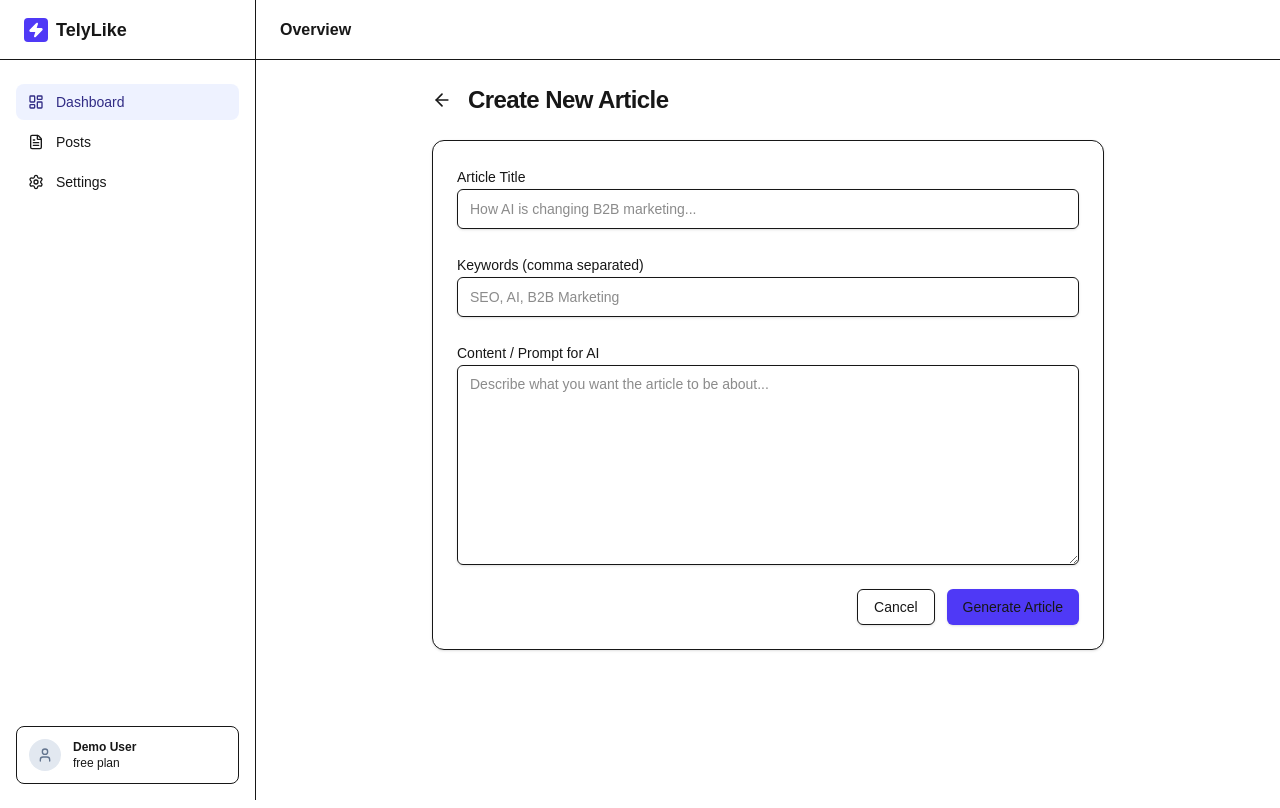
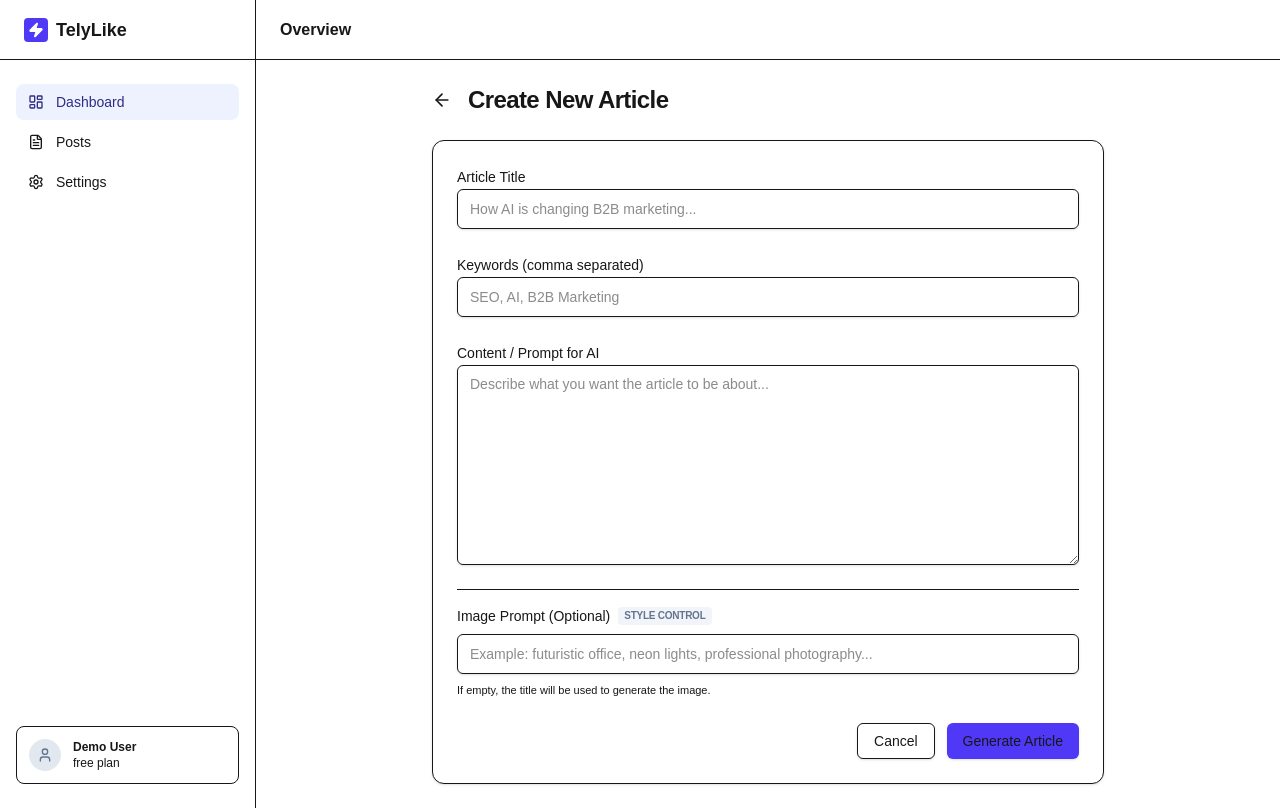
Before and after one commit to gleveque27/blogauto, a Next.js app: page /blog/dashboard/posts/new in a window 1280 px wide. Built offline with nearby package versions, Linux system fonts and the light colour scheme.

Commit message:
fix: resolve vercel build and add custom image prompt

```diff
--- a/src/app/dashboard/posts/actions.ts
+++ b/src/app/dashboard/posts/actions.ts
@@ -13,6 +13,7 @@ export async function generateNewPost(formData: FormData) {
     const title = formData.get('title') as string
     const prompt = formData.get('content') as string
     const keywords = (formData.get('keywords') as string)?.split(',').map(k => k.trim())
+    const customImagePrompt = formData.get('imagePrompt') as string
 
     const { data: { user } } = await supabase.auth.getUser()
 
@@ -73,7 +74,9 @@ export async function generateNewPost(formData: FormData) {
 
     // Use .jpg extension and a random seed for much faster and more reliable responses
     const seed = Math.floor(Math.random() * 1000000)
-    const imageUrl = `https://image.pollinations.ai/prompt/${encodeURIComponent(title + " professional business blog feature image")}.jpg?seed=${seed}&width=1024&height=1024`
+    const finalImagePrompt = customImagePrompt ? customImagePrompt : (title + " professional business blog feature image")
+    const imageUrl = `https://image.pollinations.ai/prompt/${encodeURIComponent(finalImagePrompt)}.jpg?seed=${seed}&width=1024&height=1024`
+    console.log("DEBUG: Generated image URL content:", finalImagePrompt)
     console.log("DEBUG: Generated image URL:", imageUrl)
 
     const slug = slugify(title) || `post-${seed}`
--- a/src/app/dashboard/posts/new/page.tsx
+++ b/src/app/dashboard/posts/new/page.tsx
@@ -58,6 +58,22 @@ export default async function NewPostPage({
                     />
                 </div>
 
+                <div className="space-y-2 border-t pt-4">
+                    <label htmlFor="imagePrompt" className="text-sm font-medium flex items-center gap-2">
+                        Image Prompt (Optional)
+                        <span className="text-[10px] bg-slate-100 px-1.5 py-0.5 rounded text-slate-500 uppercase font-bold tracking-tight">Style Control</span>
+                    </label>
+                    <input
+                        id="imagePrompt"
+                        name="imagePrompt"
+                        placeholder="Example: futuristic office, neon lights, professional photography..."
+                        className="flex h-10 w-full rounded-md border border-input bg-transparent px-3 py-2 text-sm shadow-sm transition-colors focus-visible:outline-none focus-visible:ring-1 focus-visible:ring-ring"
+                    />
+                    <p className="text-[11px] text-muted-foreground">
+                        If empty, the title will be used to generate the image.
+                    </p>
+                </div>
+
                 <div className="flex justify-end gap-3">
                     <Button asChild variant="outline" type="button">
                         <Link href="/dashboard">Cancel</Link>
```
